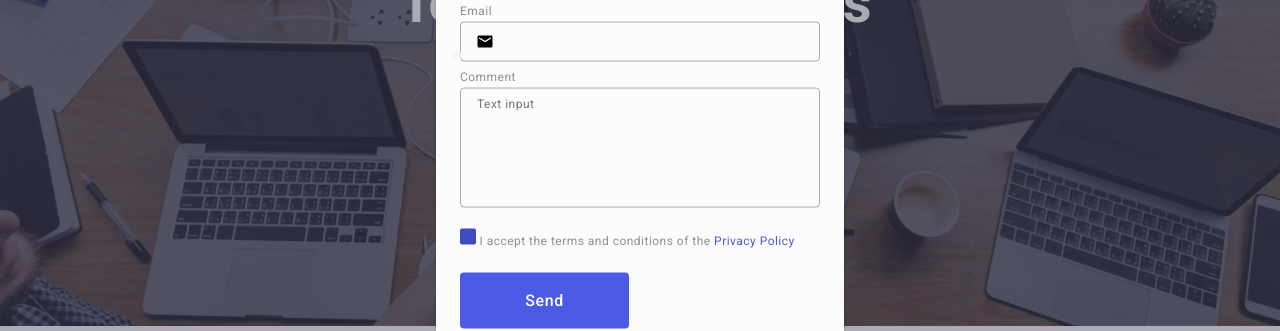
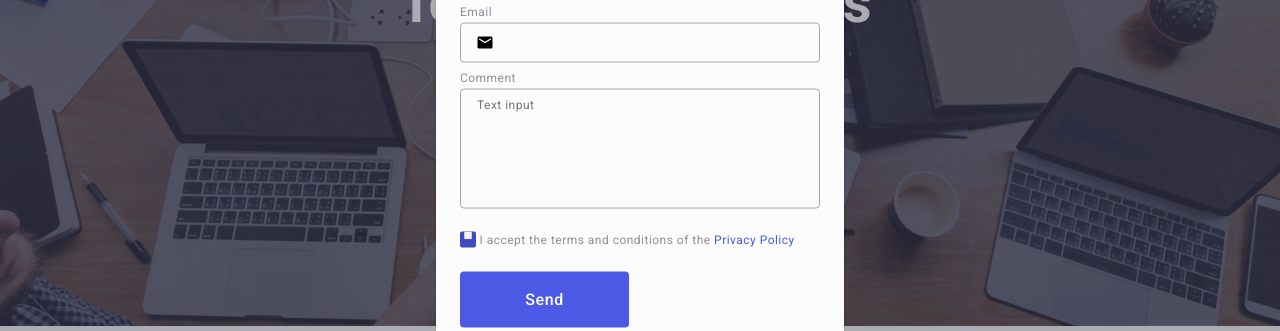
Before and after one commit to AndriyPodolyak/goit-markup-hw-05, a plain HTML site: page index.html in a window 1280 px wide. Shown: the part 344-675 px from the top of the page. Drawn offline with nearby package versions, Linux system fonts and the light colour scheme.

Commit message:
Add almoust done 10

```diff
--- a/css/styles.css
+++ b/css/styles.css
@@ -768,9 +768,6 @@ textarea {
 }
 
 .svg-checkbox {
-    position: absolute;
-    left: 16px;
-    top: 50%;
     transform: translateY(-50%);
     transition: fill 250ms cubic-bezier(0.4, 0, 0.2, 1);
 }
```
